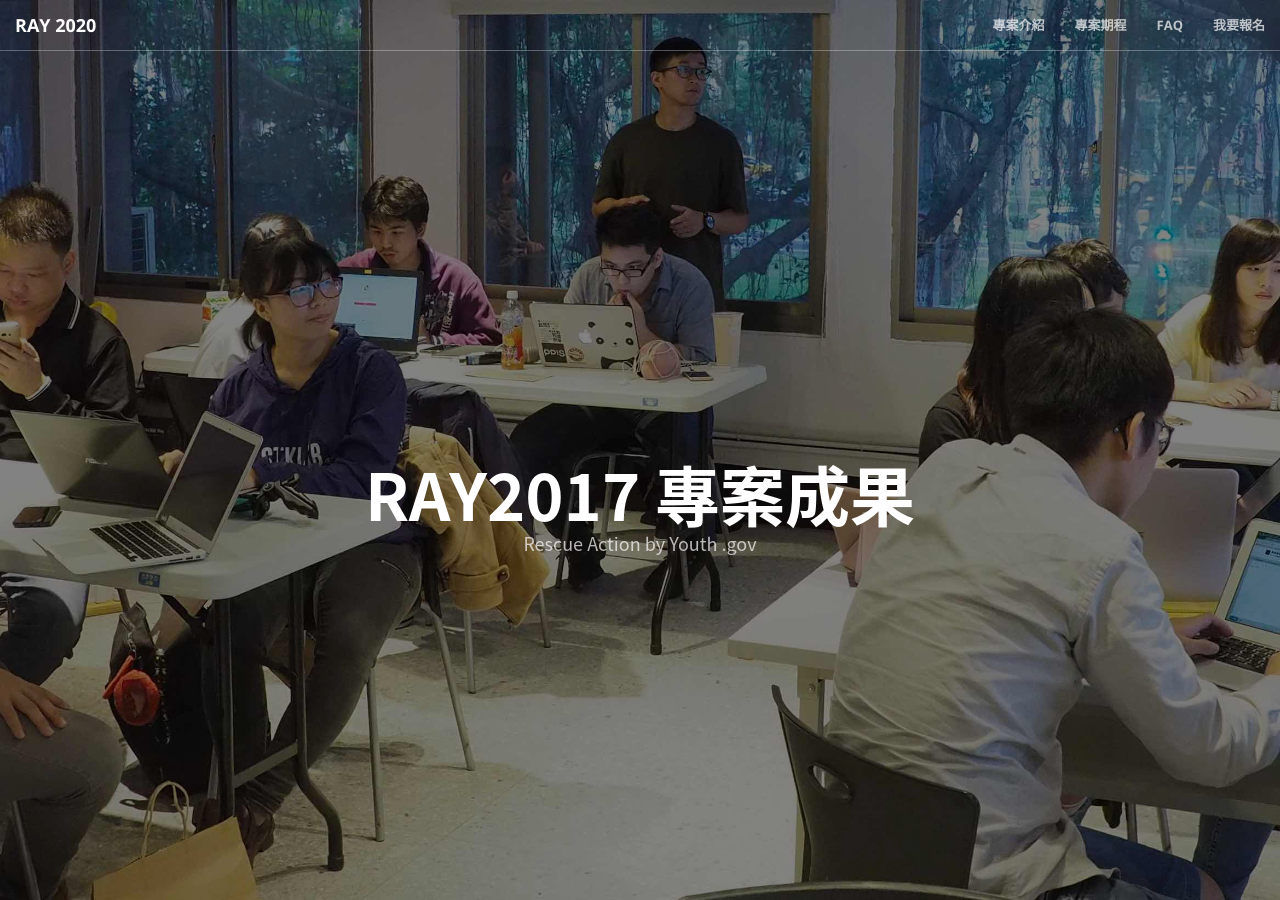
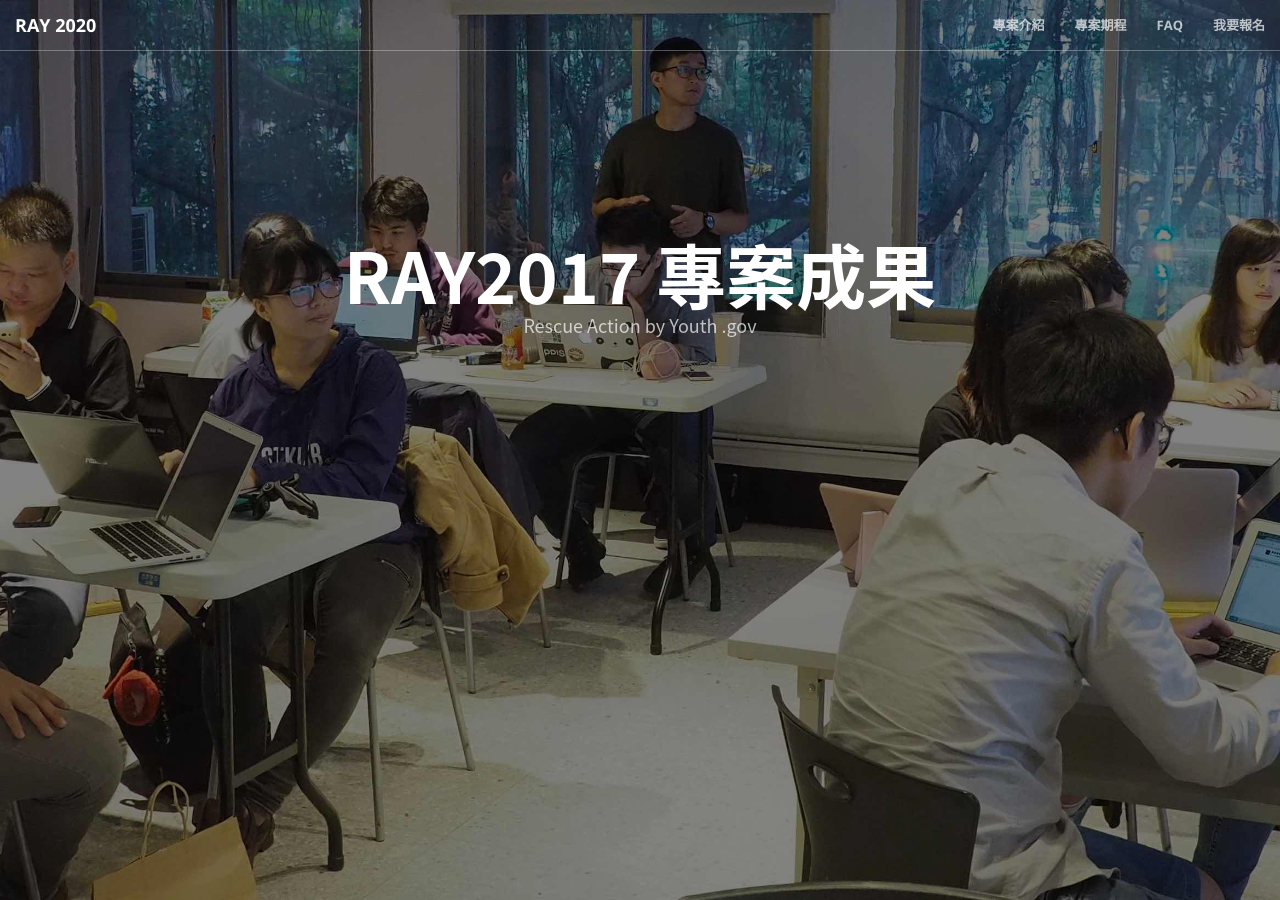
Before and after one commit to PDIS/ray2020-recruit, a Jekyll site: the page built from docs/progress.html, in a window 1280 px wide and 900 px high. Built offline with Jekyll 4.4.1, drawn with Linux system fonts in a browser that asks for light colours.

Commit message:
Fix layout

```diff
--- a/docs/_sass/_base.scss
+++ b/docs/_sass/_base.scss
@@ -178,6 +178,10 @@ header {
     text-align: center;
     color: white;
 
+    h1 {
+        font-size: 7rem;
+    }
+
     .header-content {
         position: relative;
         text-align: center;
@@ -209,12 +213,9 @@ header {
         min-height: 100%;
 
         .header-content {
-            position: absolute;
-            top: 50%;
-            -webkit-transform: translateY(-50%);
-            -ms-transform: translateY(-50%);
-            transform: translateY(-50%);
-            padding: 0 50px;
+            display: flex;
+            justify-content: center;
+            align-content: center;
 
             .header-content-inner {
                 max-width: 1000px;
@@ -409,17 +410,16 @@ body {
 }
 
 .video {
-    width: 60%;
-    height: 45vh;
-
+    width: 80%;
+    max-width: 1280px;
     @media (max-width: 768px) {
         width: 100%;
-        height: 25vh;
     }
 }
 
 .video-container {
-    width: 65%;
+    width: 80%;
+    max-width: 1280px;
     margin: 0 auto;
     @media (max-width: 768px) {
         width: 100%;
--- a/docs/js/creative.js
+++ b/docs/js/creative.js
@@ -27,14 +27,6 @@
         $('.navbar-toggle:visible').click();
     });
 
-    // Fit Text Plugin for Main Header
-    $("h1").fitText(
-        1.2, {
-            minFontSize: '35px',
-            maxFontSize: '65px'
-        }
-    );
-
     // Offset for Main Navigation
     $('#mainNav').affix({
         offset: {
```
